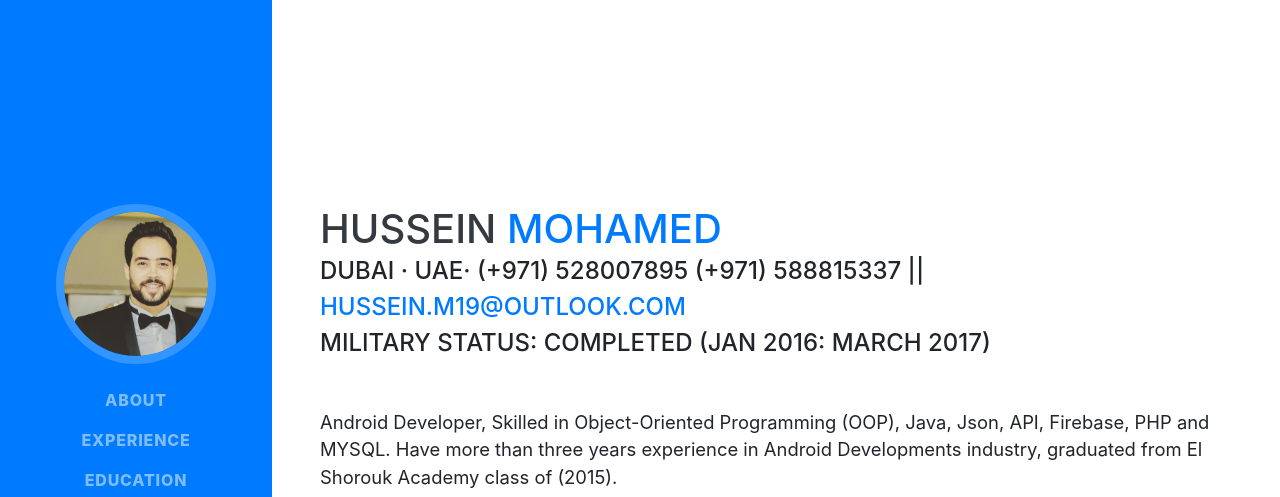
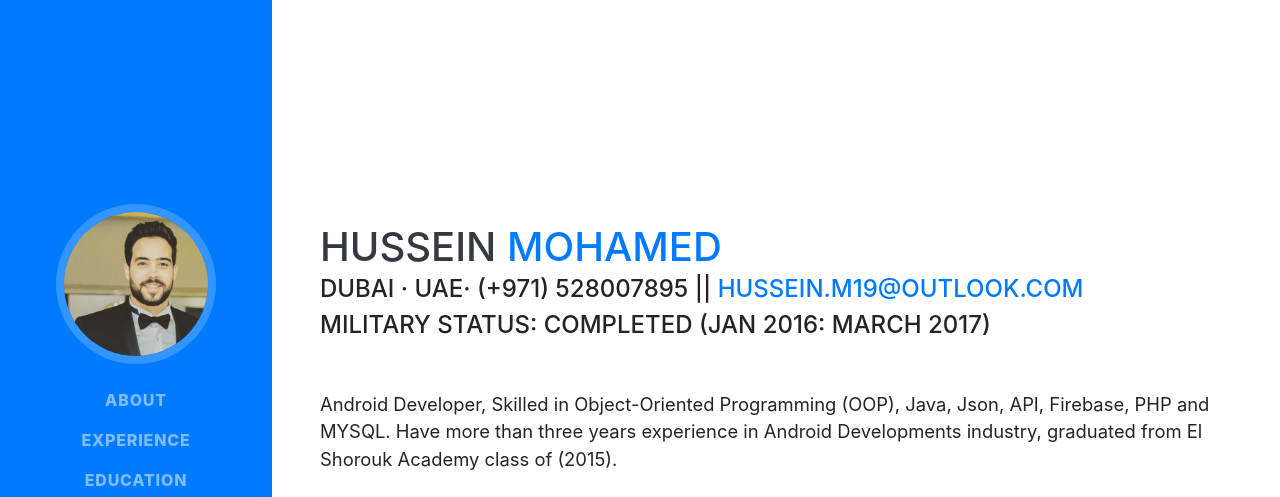
Before and after one commit to husseinm19/husseinm19.github.io, a website with bundled scripts: page index.html in a window 1280 px wide. Shown: the top 497 px of the page. Built offline with nearby package versions, Linux system fonts and the light colour scheme; a web font is replaced by a local one.

Commit message:
Update index.html

```diff
--- a/index.html
+++ b/index.html
@@ -63,7 +63,7 @@
         <h1 class="mb-0">Hussein
           <span class="text-primary">Mohamed</span>
         </h1>
-        <div class="subheading mb-5">Dubai · UAE· (+971) 528007895  (+971) 588815337  ||
+        <div class="subheading mb-5">Dubai · UAE· (+971) 528007895   ||
           <a href="mailto:hussein.m19@outlook.com">hussein.m19@outlook.com</a> <br>
           Military status: completed (Jan 2016: March 2017)
         </div>
```
